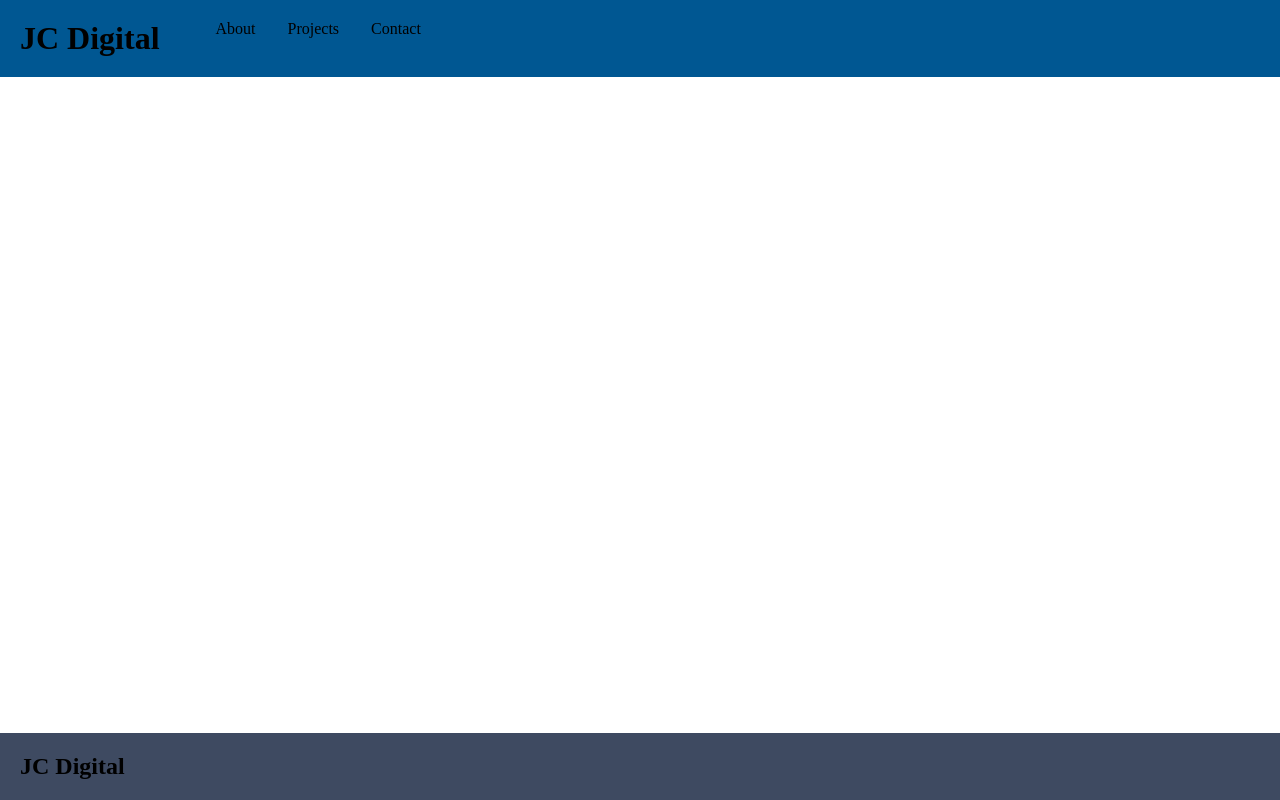
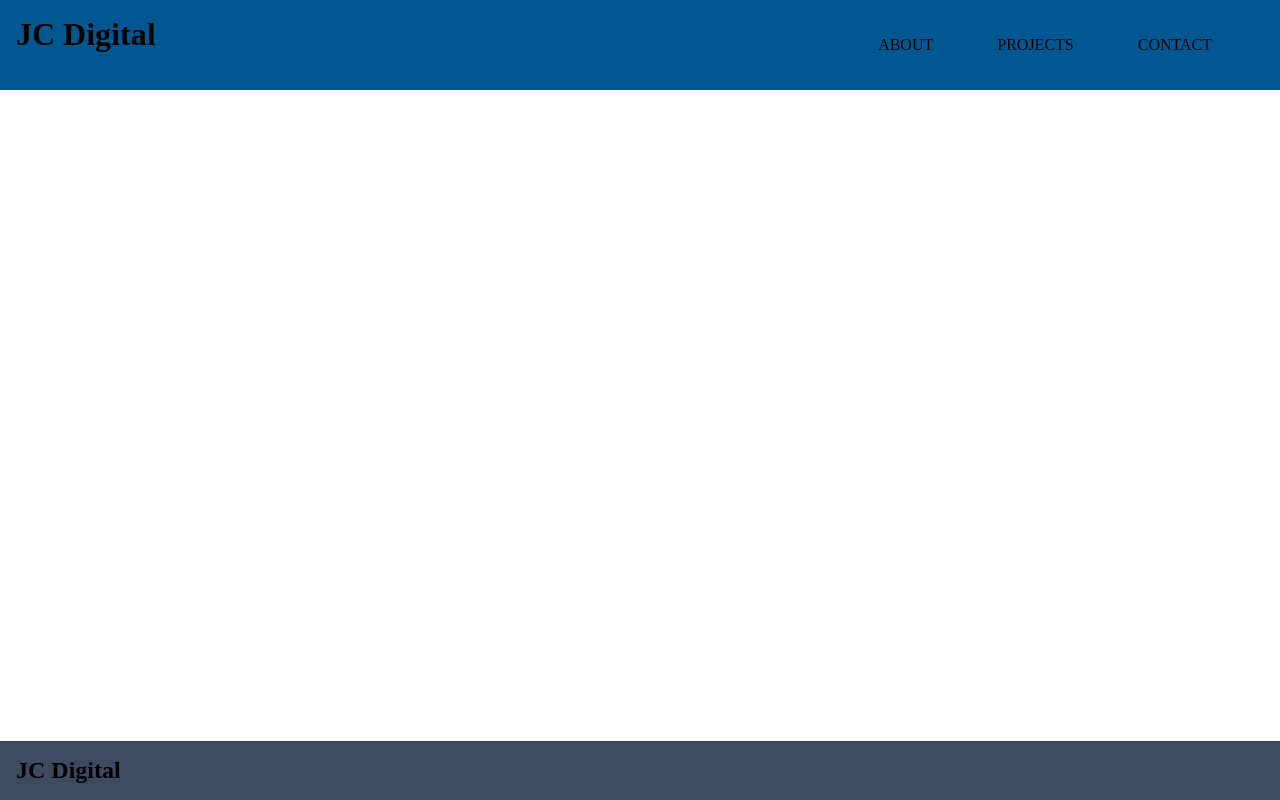
Before and after one commit to Jahshelby/Website1, a plain HTML site: page Jahswork.html in a window 1280 px wide. Drawn offline with Linux system fonts and the light colour scheme.

Commit message:
Chrys Update - 1.1
Changed Title name
changed nav options to capital

```diff
--- a/Jahswork.html
+++ b/Jahswork.html
@@ -4,7 +4,7 @@
     <meta http-equiv="X-UA-Compatible" content="IE=edge">
     <meta name="viewport" content="width=device-width, initial-scale=1.0">
     <link rel="stylesheet" href="style.css">
-    <title>Document</title>
+    <title>JC Digital</title>
 </head>
 <body>
     <div class="header">
@@ -12,15 +12,12 @@
 
         <div class="nav">
             <ul class="navMenu">
-                <li class="navOp">About</li>
-                <li class="navOp">Projects</li>
-                <li class="navOp">Contact</li>
+                <li class="navOp">ABOUT</li>
+                <li class="navOp">PROJECTS</li>
+                <li class="navOp">CONTACT</li>
             </ul>
         </div>
     </div>
-
-
-
 
 
     <div class="main">
--- a/style.css
+++ b/style.css
@@ -9,12 +9,15 @@
     width: 100%;
 }
 
-.logo, .footerLogo{
-    padding: 20px;
+
+
+.logo, .footerLogo, .nav{
+    padding: 1rem;
 }
 
 .header{
     background-color: #005792;
+    justify-content: space-between;
 }
 
 .navMenu{
@@ -25,7 +28,7 @@
 }
 
 .navOp{
-    padding: 0 1rem;
+    padding: 0 2rem;
 }
 
 .footer{
```
